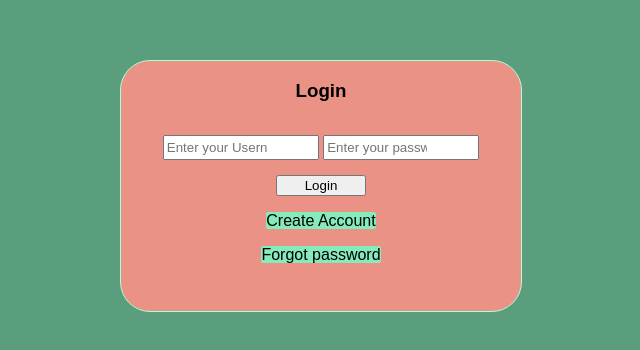
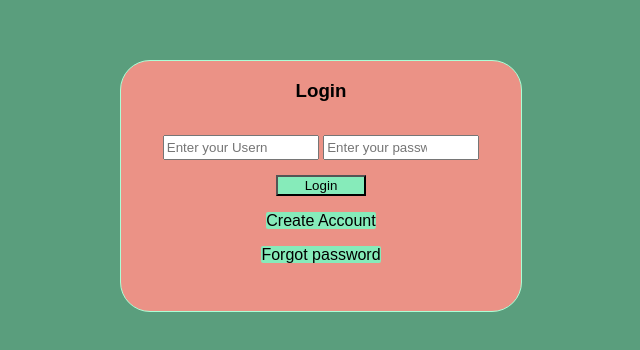
Before and after one commit to jan9-9son/html-css, a plain HTML site: page index.html in a window 1280 px wide. Shown: the part 210-560 px from the top of the page, without its empty margins (319-959 px from the left). Drawn offline with Linux system fonts and the light colour scheme.

Commit message:
Update index.html

```diff
--- a/index.html
+++ b/index.html
@@ -39,6 +39,9 @@
         padding-right: 50px;
         text-align: center;
     }
+    #botao{
+        background-color: #86EBBA;
+    }
     a{  text-decoration: none;
         color: black;
         background-color: #86EBBA;
```
